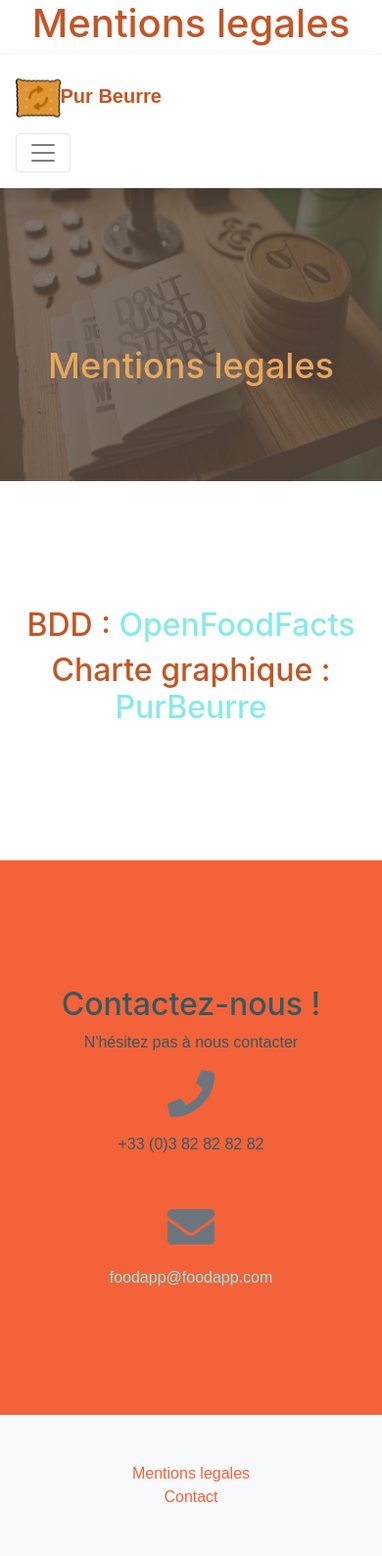
After one commit to Baptiste68/P8, a Django app: page /myfoodapp/legals/ in a window 390 px wide. The commit adds this page. Shown: the whole page at 98% size. Run offline with Django 3.2, Linux system fonts and the light colour scheme; some libraries are stand-ins or nearby versions.

Commit message:
Add files via upload

```diff
--- a/foodbapp/myfoodapp/templates/myfoodapp/base.html
+++ b/foodbapp/myfoodapp/templates/myfoodapp/base.html
@@ -97,7 +97,7 @@
 <footer class="bg-light py-5">
   {% block footer %}
   <div class="row">
-    <div class="col-md-6"><center>Mentions legales</center></div>
+    <div class="col-md-6"><a href="/myfoodapp/legals/"><center>Mentions legales</center></a></div>
     <div class="col-md-6"><a href="#contact"><center>Contact</center></a></div>
   </div>
   {% endblock %}
--- /dev/null
+++ b/foodbapp/myfoodapp/templates/myfoodapp/legals.html
@@ -0,0 +1,40 @@
+{% extends "myfoodapp/base.html" %}
+{% block addstyle %}
+{% load static %}
+{% endblock %}
+
+{% block titlepage %}Mentions legales{% endblock %}
+
+{% block mid1 %}
+<h1><center>Mentions legales</center></h1>
+{% endblock %}
+
+{% block mid2 %}
+<div class="row">
+    <div class="col-md-12">
+        <center>
+        <h2>BDD : <a href="https://fr.openfoodfacts.org/categories" target="_blank">OpenFoodFacts</a></h2>
+        <h2>Charte graphique : <a href="https://company-82435.frontify.com/d/6Yy9WFJdtp8j/pur-beurre-style-guide#/elements-basiques/grille" target="_blank">PurBeurre</a></h2>
+    </div>
+</div>
+{% endblock %}
+
+{% block mid3 %}
+<div class="row">
+<div class="col-md-12" id="contact">
+        <h2 class="text-center">Contactez-nous !</h2>
+        <p class="text-center">N'hésitez pas à nous contacter</p>
+        <div class="row">
+            <div class="col-md-6 ml-auto text-center mb-5 mb-lg-0">
+                <i class="fas fa-phone fa-3x mb-3 text-muted"></i>
+                <div>+33 (0)3 82 82 82 82</div>
+            </div>
+            <div class="col-md-6 mr-auto text-center">
+                <i class="fas fa-envelope fa-3x mb-3 text-muted"></i>
+                <!-- Make sure to change the email address in anchor text AND the link below! -->
+                <a class="d-block" href="mailto:foodapp@foodapp.com">foodapp@foodapp.com</a>
+            </div>
+        </div>
+    </div>
+</div>
+{% endblock %}
--- a/foodbapp/myfoodapp/templates/myfoodapp/populate.html
+++ b/foodbapp/myfoodapp/templates/myfoodapp/populate.html
@@ -3,20 +3,15 @@
 
 
 {% block mid2 %}
-
-{% if user.is_authenticated %}
 <div class="row">
     <div class="col-md-12">
         <p><strong><center>Poupulated</center></strong></p>
     </div>
 </div>
-{% endif %}
 
 {% endblock %}
 
 {% block mid3 %}
-{% if user.is_authenticated %}
-{% endif %}
 {% endblock %}
 
 {% block footer %}
```
